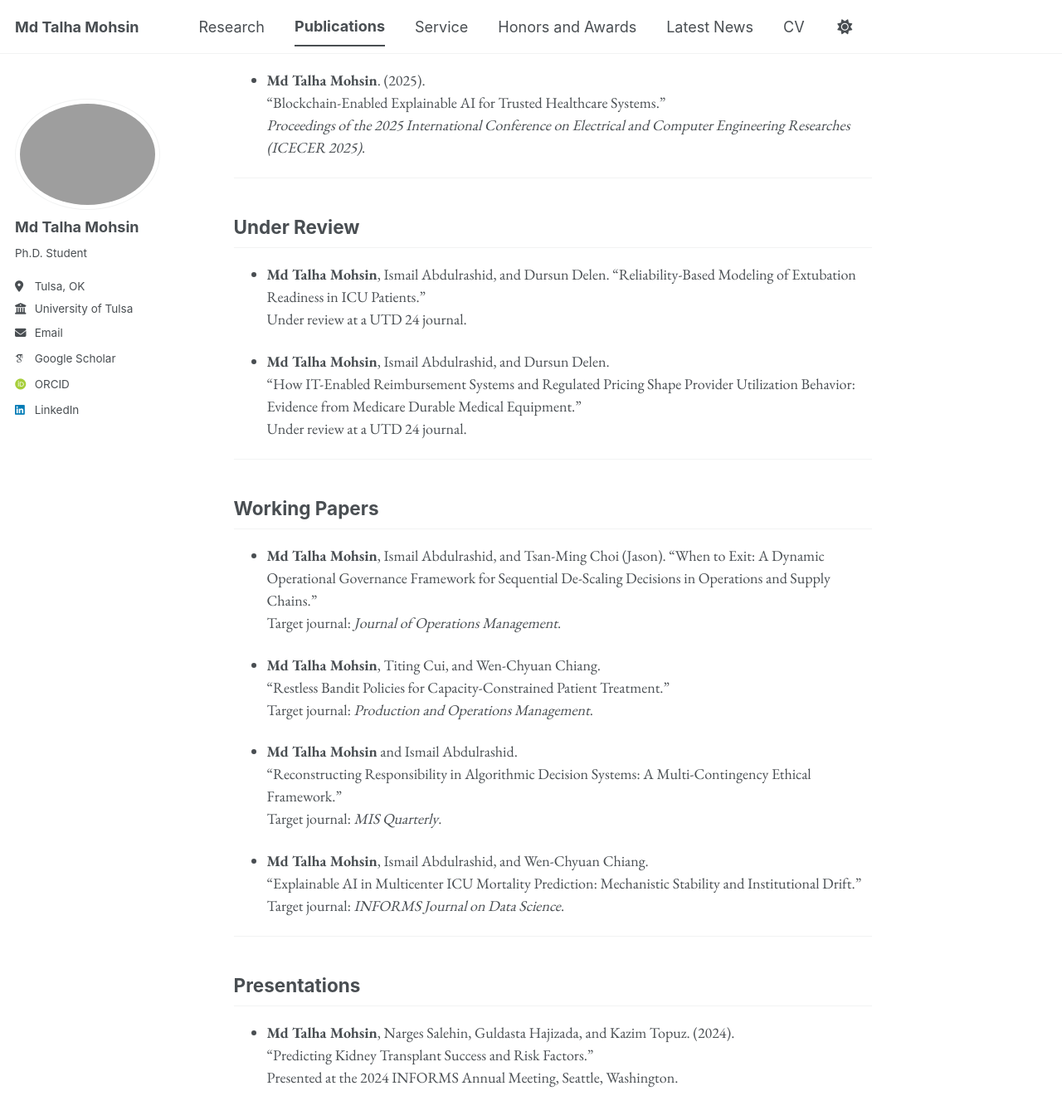
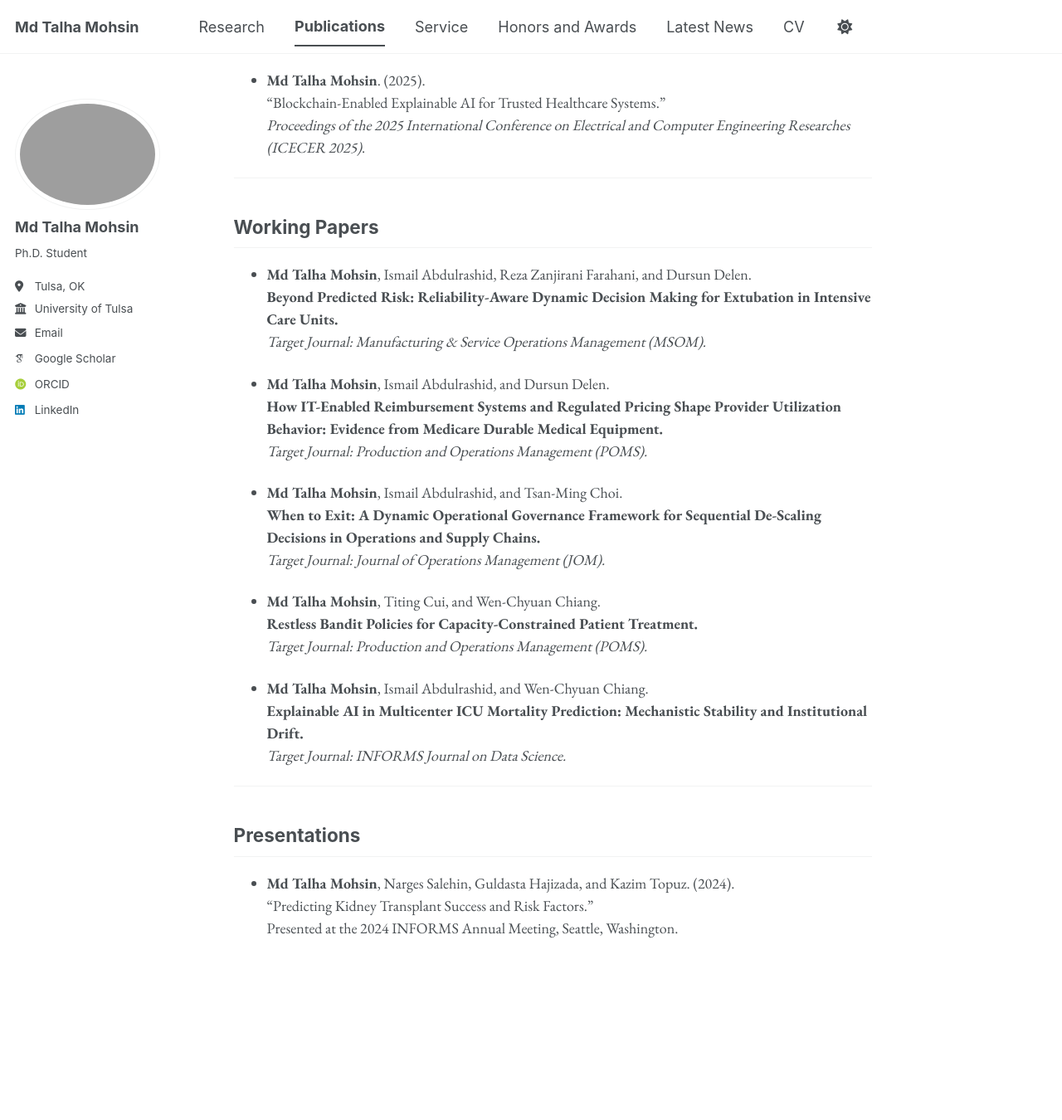
Before and after one commit to mdtalhamohsin/mdtalhamohsin.github.io, a Jekyll site: the page built from _pages/publications.md, in a window 1280 px wide and 1400 px high, scrolled down 923 px. Shown: the top 1350 px of the window at 83% size. Built offline with Jekyll 4.4.1, drawn with Linux system fonts in a browser that asks for light colours; some web fonts are replaced; a script bundle is joined from its source files by our own code; library files that are not in the unit come from our copies; after the commit the page ends 2154 px from its top, so only the background shows below that.

Commit message:
Update publications.md

```diff
--- a/_pages/publications.md
+++ b/_pages/publications.md
@@ -39,38 +39,27 @@ You can also find my publications on [Google Scholar](https://scholar.google.com
 
 ---
 
-## Under Review
+## Working Papers
 
+- **Md Talha Mohsin**, Ismail Abdulrashid, Reza Zanjirani Farahani, and Dursun Delen.
+  **Beyond Predicted Risk: Reliability-Aware Dynamic Decision Making for Extubation in Intensive Care Units.**
+  *Target Journal: Manufacturing & Service Operations Management (MSOM).*
 
 - **Md Talha Mohsin**, Ismail Abdulrashid, and Dursun Delen.
-  “Reliability-Based Modeling of Extubation Readiness in ICU Patients.”
-  Under review at a UTD 24 journal.
+  **How IT-Enabled Reimbursement Systems and Regulated Pricing Shape Provider Utilization Behavior: Evidence from Medicare Durable Medical Equipment.**
+  *Target Journal: Production and Operations Management (POMS).*
 
-- **Md Talha Mohsin**, Ismail Abdulrashid, and Dursun Delen.
-  “How IT-Enabled Reimbursement Systems and Regulated Pricing Shape Provider Utilization Behavior: Evidence from Medicare Durable Medical Equipment.”
-  Under review at a UTD 24 journal.
-
-
----
-
-## Working Papers
-
-
-- **Md Talha Mohsin**, Ismail Abdulrashid, and Tsan-Ming Choi (Jason).
-  “When to Exit: A Dynamic Operational Governance Framework for Sequential De-Scaling Decisions in Operations and Supply Chains.”
-  Target journal: *Journal of Operations Management*.
+- **Md Talha Mohsin**, Ismail Abdulrashid, and Tsan-Ming Choi.
+  **When to Exit: A Dynamic Operational Governance Framework for Sequential De-Scaling Decisions in Operations and Supply Chains.**
+  *Target Journal: Journal of Operations Management (JOM).*
 
 - **Md Talha Mohsin**, Titing Cui, and Wen-Chyuan Chiang.
-  “Restless Bandit Policies for Capacity-Constrained Patient Treatment.”
-  Target journal: *Production and Operations Management*.
-
-- **Md Talha Mohsin** and Ismail Abdulrashid.
-  “Reconstructing Responsibility in Algorithmic Decision Systems: A Multi-Contingency Ethical Framework.”
-  Target journal: *MIS Quarterly*.
+  **Restless Bandit Policies for Capacity-Constrained Patient Treatment.**
+  *Target Journal: Production and Operations Management (POMS).*
 
 - **Md Talha Mohsin**, Ismail Abdulrashid, and Wen-Chyuan Chiang.
-  “Explainable AI in Multicenter ICU Mortality Prediction: Mechanistic Stability and Institutional Drift.”
-  Target journal: *INFORMS Journal on Data Science*.
+  **Explainable AI in Multicenter ICU Mortality Prediction: Mechanistic Stability and Institutional Drift.**
+  *Target Journal: INFORMS Journal on Data Science.*
 
 ---
 
```
